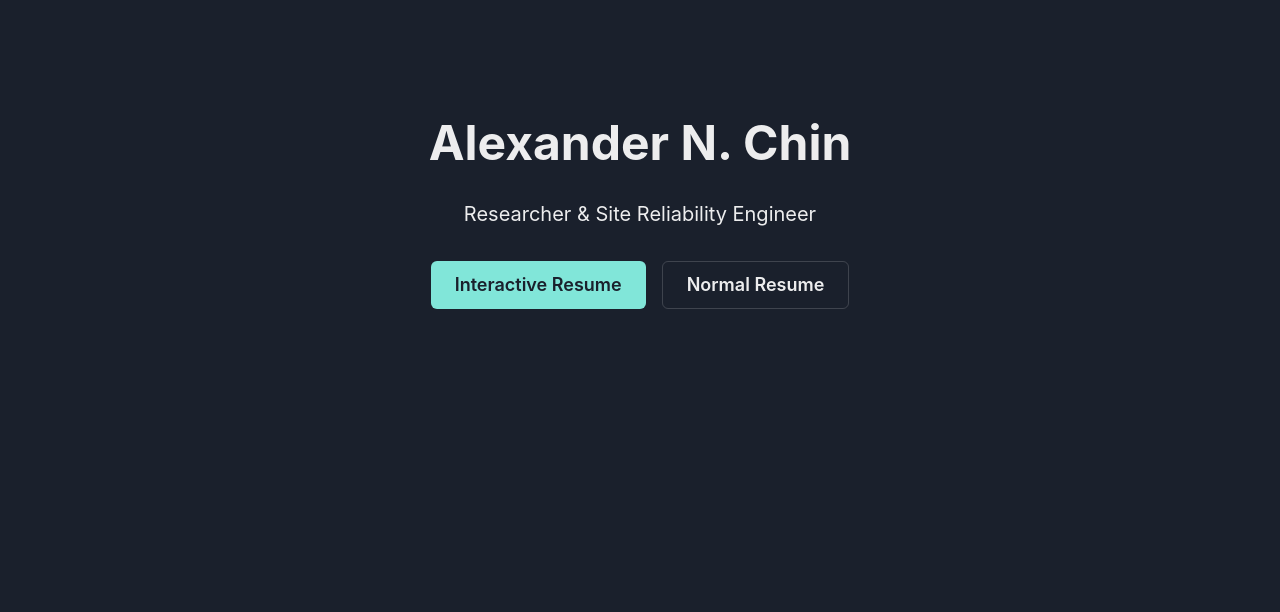
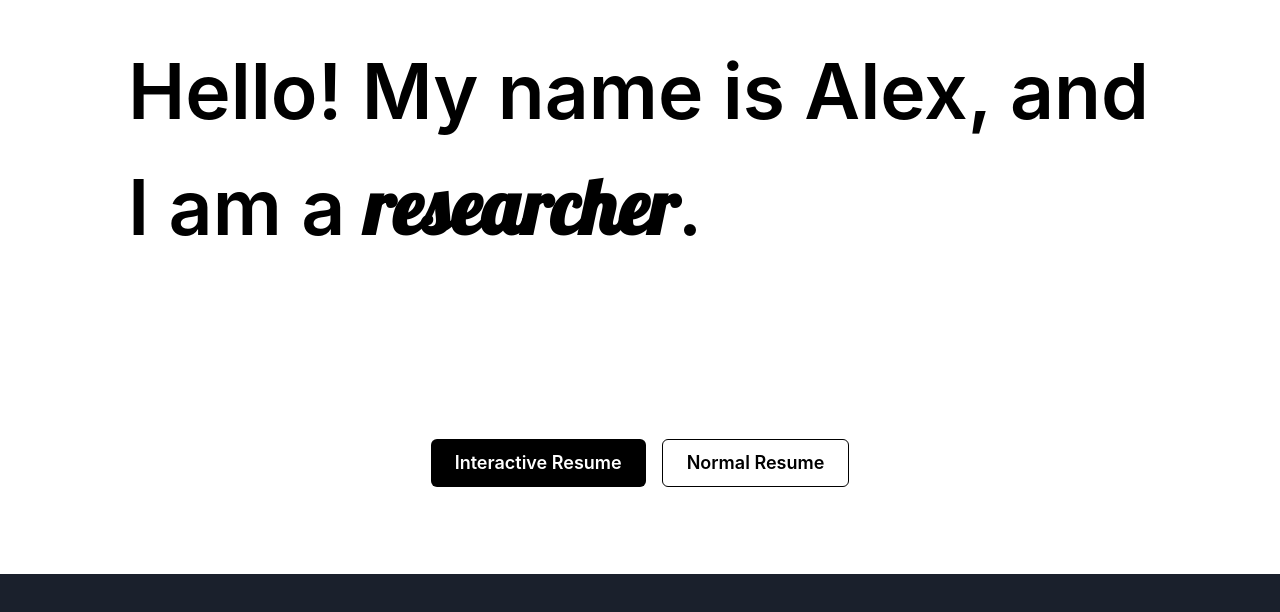
Before and after one commit to Alexander-N-Chin/Personal-Website-2.0, a React (Create React App) app: page / in a window 1280 px wide. Shown: the part 226-838 px from the top of the page. After the commit the page ends 800 px from the top, so only its background shows below. Built offline with nearby package versions, Linux system fonts and the light colour scheme.

Commit message:
change landing page

```diff
--- a/public/index.html
+++ b/public/index.html
@@ -3,6 +3,9 @@
   <head>
     <meta charset="utf-8" />
     <link rel="icon" href="%PUBLIC_URL%/favicon.ico" />
+    <link rel="preconnect" href="https://fonts.googleapis.com">
+    <link rel="preconnect" href="https://fonts.gstatic.com" crossorigin>
+    <link href="https://fonts.googleapis.com/css2?family=Lobster&display=swap" rel="stylesheet">
     <meta name="viewport" content="width=device-width, initial-scale=1" />
     <meta name="theme-color" content="#000000" />
     <meta
--- a/src/Home.tsx
+++ b/src/Home.tsx
@@ -12,11 +12,7 @@ const Home = () => {
   };
 
   return (
-    <Container maxW="container.md" p={10}>
-      <VStack spacing={8}>
-      <Landing handleStart={scrollToSection}/>
-      </VStack>
-    </Container>
+    <Landing handleStart={scrollToSection}/>
   )
 }
 
--- a/src/components/landing.tsx
+++ b/src/components/landing.tsx
@@ -1,12 +1,10 @@
 import {
   Button,
-  Center,
-  Container,
   Heading,
   Stack,
   Text,
-  VStack,
 } from '@chakra-ui/react';
+import { useEffect, useRef } from 'react';
 import { Link } from 'react-router-dom';
 
 type Props = {
@@ -14,29 +12,67 @@ type Props = {
 };
 
 const Landing = ({ handleStart }: Props) => {
+  const leftRef = useRef<HTMLDivElement | null>(null);
+
+  useEffect(() => {
+    const handleOnMove = (e: MouseEvent | Touch) => {
+      const clientX = e instanceof Touch ? e.clientX : (e as MouseEvent).clientX;
+      const p = (clientX / window.innerWidth) * 100;
+
+      if (leftRef.current) {
+        leftRef.current.style.width = `${p}%`;
+      }
+    };
+
+    const onMouseMove = (e: MouseEvent) => handleOnMove(e);
+    const onTouchMove = (e: TouchEvent) => handleOnMove(e.touches[0]);
+
+    document.addEventListener('mousemove', onMouseMove);
+    document.addEventListener('touchmove', onTouchMove);
+
+    return () => {
+      document.removeEventListener('mousemove', onMouseMove);
+      document.removeEventListener('touchmove', onTouchMove);
+    };
+  }, []);
+
   return (
-    <Container minHeight={"100vh"}>
-            <Center h="100vh">
-            <VStack spacing={8} >
-              <Heading as="h1" size="2xl" textAlign="center">
-                Alexander N. Chin
+    <>
+      <div id="left-side" ref={leftRef} className="side">
+        <Heading className="title" fontSize="6vw">
         </Heading>
-              <Text fontSize="xl" textAlign="center">
-                Researcher & Site Reliability Engineer
+        <Text className="title" fontSize="xl">
+          Hello! My name is Alex, and I am a <span className='fancy'>researcher</span>.
         </Text>
-              <Stack direction={['column', 'row']} spacing={4} >
-                <Button as={Link} to="/nutshell" colorScheme="teal" size="lg">
+        <Stack direction={['column', 'row']} spacing={4}>
+          <Button as={Link} to="/nutshell" color="white" bgColor="black" size="lg" variant="solid">
             Interactive Resume
           </Button>
           <a href="/resume.pdf" download="resume.pdf">
-                  <Button colorScheme="gray" size="lg" variant="outline">
+            <Button colorScheme="black" size="lg" variant="outline">
               Normal Resume
             </Button>
           </a>
         </Stack>
-            </VStack>
-        </Center>
-          </Container>
+      </div>
+      <div id="right-side" className="side">
+        <Heading className="title" fontSize="6vw">
+        </Heading>
+        <Text className="title" fontSize="xl">
+          Hello! My name is Alex. and I am a <span className='fancy'>site reliability engineer</span>.
+        </Text>
+        <Stack direction={['column', 'row']} spacing={4}>
+          <Button as={Link} to="/nutshell" bgColor="white" color="black" size="lg">
+            Interactive Resume
+          </Button>
+          <a href="/resume.pdf" download="resume.pdf">
+            <Button colorScheme="gray" color="white" size="lg" variant="outline">
+              Normal Resume
+            </Button>
+          </a>
+        </Stack>
+      </div>
+    </>
   );
 };
 
--- a/src/index.css
+++ b/src/index.css
@@ -11,3 +11,38 @@ code {
   font-family: source-code-pro, Menlo, Monaco, Consolas, 'Courier New',
     monospace;
 }
+
+.side .title {
+  font-size: 6vw;
+  margin: 0px 10vw;
+  width: 80vw;
+  font-weight: 600;
+}
+
+.side {
+  height: 100vh;
+  width: 100%;
+
+  display: grid;
+  place-items: center;
+
+  overflow: hidden;
+  position: absolute;
+}
+
+#left-side {
+  background-color: white;
+  color: black;
+  z-index: 2;
+}
+
+#right-side {
+  background-color: black;
+  color: white;
+}
+
+.fancy {
+  font-family: "Lobster", cursive;
+  font-weight: 800;
+  font-style: normal;
+}
```
Lines whose indentation alone changed are shown as unchanged.
